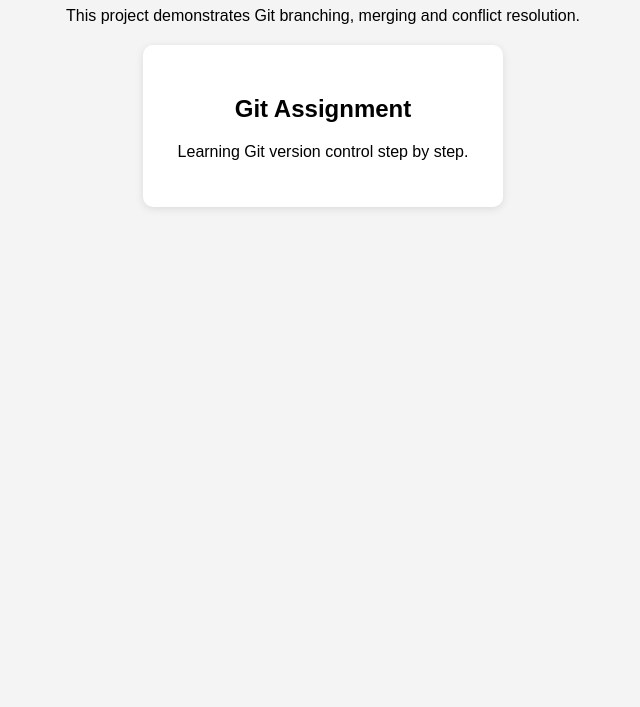
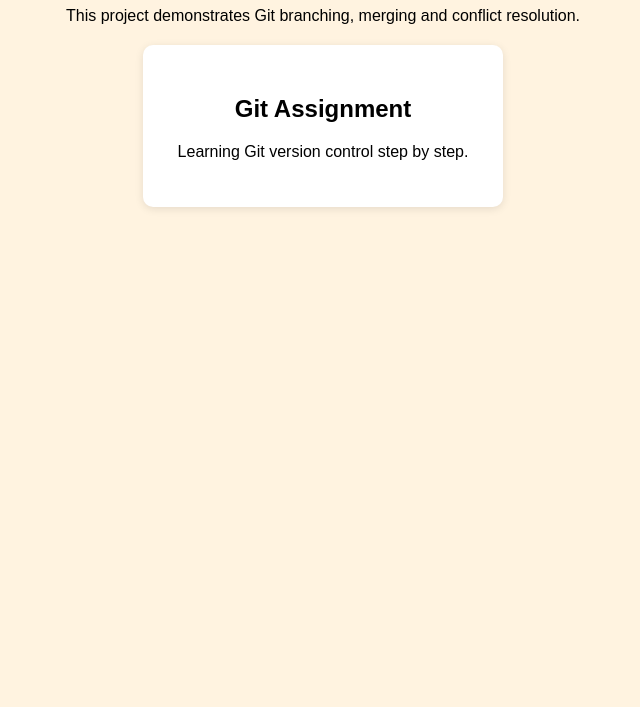
Before and after one commit to nazrulhudarana/2023100000354_3_Gitlab, a plain HTML site: page index.html in a window 1280 px wide. Shown: the part 93-800 px from the top of the page, without its empty margins (317-957 px from the left). Drawn offline with Linux system fonts and the light colour scheme.

Commit message:
Change background color in main

```diff
--- a/index.css
+++ b/index.css
@@ -1,6 +1,6 @@
 body {
     font-family: Arial, sans-serif;
-    background-color: #f4f4f4;
+    background-color: #fff3e0;
     margin: 0;
     padding: 20px;
 }
```
